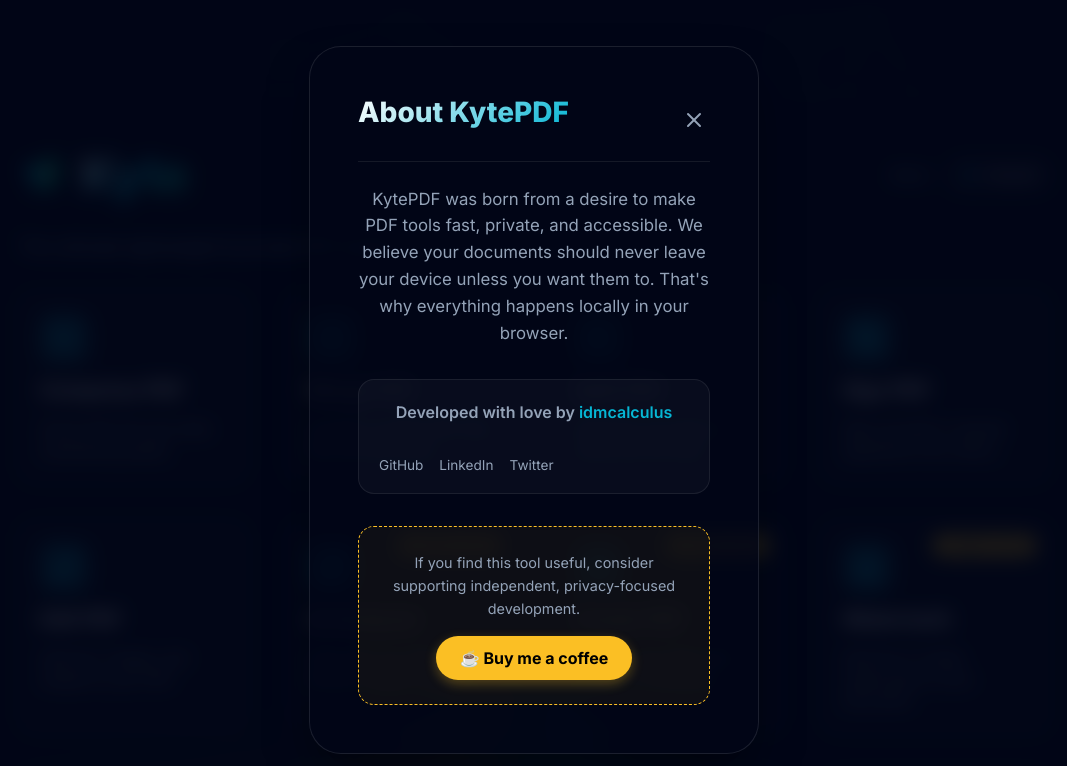
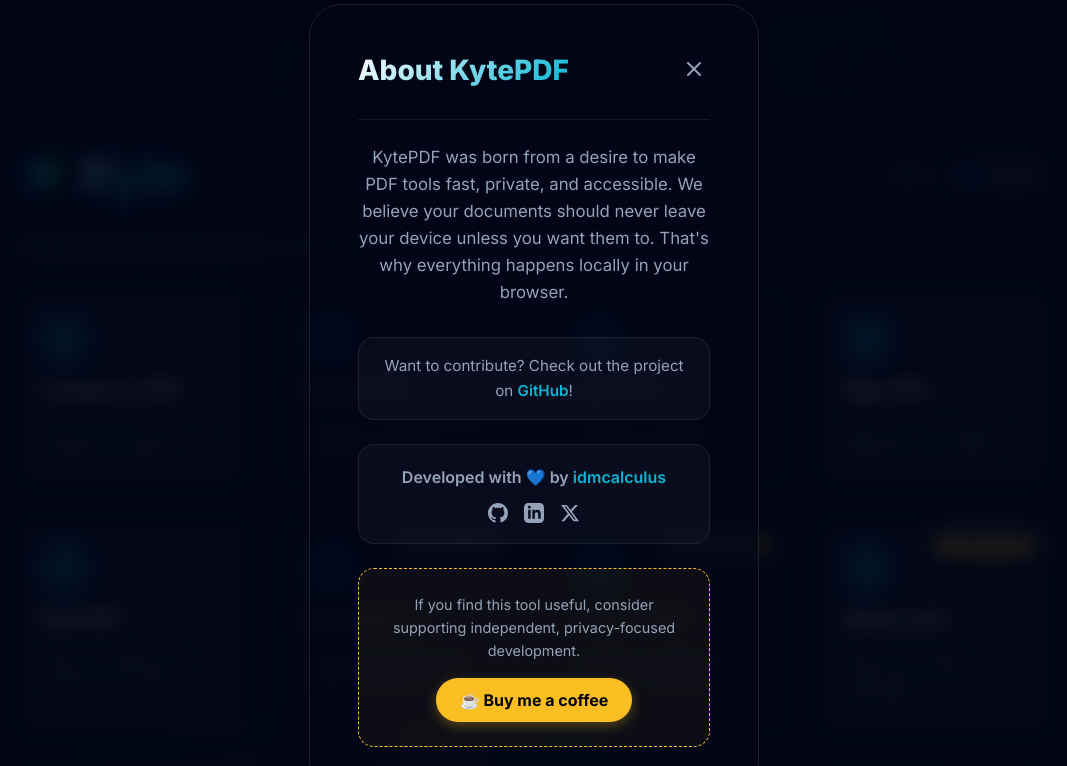
Before and after one commit to idmcalculus/kytepdf, a website built with Vite: page index.html in a window 1280 px wide. Both pictures are taken after a click on the button "About". Shown: the top 766 px of the page, without its empty margins (106-1173 px from the left). Built offline with nearby package versions, Linux system fonts and the light colour scheme.

Commit message:
feat(ui): enhance AboutModal with improved branding and social links
- Wrap "KytePDF" text in branding span for consistent styling
- Add aria-label to close button for improved accessibility
- Replace text-based social links with SVG icons (GitHub, LinkedIn, Twitter/X)
- Update developer credit link from GitHub to personal portfolio (idmcalculus.cv)
- Add heart emoji (💙) to developer credit for visual appeal
- Introduce new "about-contribute" section linking to GitHub repository
- Improve social icons styling with hover effects and scale transformation
- Fix alignment issues in about-header by changing align-items to flex-start
- Add proper spacing and centering for credits and contribute sections
- Fix file save operation by properly assigning writable handle to variable
- Enhance visual hierarchy and accessibility throughout the modal

```diff
--- a/components/AboutModal.ts
+++ b/components/AboutModal.ts
@@ -8,8 +8,8 @@ export class AboutModal extends HTMLElement {
       <div id="aboutOverlay" class="kyte-overlay hidden">
         <div class="kyte-modal about-modal">
           <div class="about-header">
-            <h2>About KytePDF</h2>
-            <button id="closeAbout" class="btn-close">
+            <h2>About <span class="kyte-brand">KytePDF</span></h2>
+            <button id="closeAbout" class="btn-close" aria-label="Close">
               <svg xmlns="http://www.w3.org/2000/svg" width="24" height="24" viewBox="0 0 24 24" fill="none" stroke="currentColor" stroke-width="2" stroke-linecap="round" stroke-linejoin="round"><line x1="18" y1="6" x2="6" y2="18"></line><line x1="6" y1="6" x2="18" y2="18"></line></svg>
             </button>
           </div>
@@ -20,12 +20,22 @@ export class AboutModal extends HTMLElement {
               That's why everything happens locally in your browser.
             </p>
 
+            <div class="about-contribute">
+              <p>Want to contribute? Check out the project on <a href="https://github.com/nicholasadamou/kytepdf" target="_blank" rel="noopener">GitHub</a>!</p>
+            </div>
+
             <div class="about-credits">
-              <p>Developed with love by <a href="https://github.com/idmcalculus" target="_blank" rel="noopener">idmcalculus</a></p>
+              <p>Developed with 💙 by <a href="https://idmcalculus.cv" target="_blank" rel="noopener">idmcalculus</a></p>
               <div class="social-icons">
-                <a href="https://github.com/idmcalculus" target="_blank" rel="noopener" title="GitHub">GitHub</a>
-                <a href="https://linkedin.com/in/idmcalculus" target="_blank" rel="noopener" title="LinkedIn">LinkedIn</a>
-                <a href="https://twitter.com/idmcalculus" target="_blank" rel="noopener" title="Twitter">Twitter</a>
+                <a href="https://github.com/idmcalculus" target="_blank" rel="noopener" title="GitHub" aria-label="GitHub">
+                  <svg xmlns="http://www.w3.org/2000/svg" width="20" height="20" viewBox="0 0 24 24" fill="currentColor"><path d="M12 0c-6.626 0-12 5.373-12 12 0 5.302 3.438 9.8 8.207 11.387.599.111.793-.261.793-.577v-2.234c-3.338.726-4.033-1.416-4.033-1.416-.546-1.387-1.333-1.756-1.333-1.756-1.089-.745.083-.729.083-.729 1.205.084 1.839 1.237 1.839 1.237 1.07 1.834 2.807 1.304 3.492.997.107-.775.418-1.305.762-1.604-2.665-.305-5.467-1.334-5.467-5.931 0-1.311.469-2.381 1.236-3.221-.124-.303-.535-1.524.117-3.176 0 0 1.008-.322 3.301 1.23.957-.266 1.983-.399 3.003-.404 1.02.005 2.047.138 3.006.404 2.291-1.552 3.297-1.23 3.297-1.23.653 1.653.242 2.874.118 3.176.77.84 1.235 1.911 1.235 3.221 0 4.609-2.807 5.624-5.479 5.921.43.372.823 1.102.823 2.222v3.293c0 .319.192.694.801.576 4.765-1.589 8.199-6.086 8.199-11.386 0-6.627-5.373-12-12-12z"/></svg>
+                </a>
+                <a href="https://linkedin.com/in/idmcalculus" target="_blank" rel="noopener" title="LinkedIn" aria-label="LinkedIn">
+                  <svg xmlns="http://www.w3.org/2000/svg" width="20" height="20" viewBox="0 0 24 24" fill="currentColor"><path d="M19 0h-14c-2.761 0-5 2.239-5 5v14c0 2.761 2.239 5 5 5h14c2.762 0 5-2.239 5-5v-14c0-2.761-2.238-5-5-5zm-11 19h-3v-11h3v11zm-1.5-12.268c-.966 0-1.75-.79-1.75-1.764s.784-1.764 1.75-1.764 1.75.79 1.75 1.764-.783 1.764-1.75 1.764zm13.5 12.268h-3v-5.604c0-3.368-4-3.113-4 0v5.604h-3v-11h3v1.765c1.396-2.586 7-2.777 7 2.476v6.759z"/></svg>
+                </a>
+                <a href="https://x.com/calculus_codes" target="_blank" rel="noopener" title="Twitter" aria-label="Twitter">
+                  <svg xmlns="http://www.w3.org/2000/svg" width="20" height="20" viewBox="0 0 24 24" fill="currentColor"><path d="M18.244 2.25h3.308l-7.227 8.26 8.502 11.24H16.17l-5.214-6.817L4.99 21.75H1.68l7.73-8.835L1.254 2.25H8.08l4.713 6.231zm-1.161 17.52h1.833L7.084 4.126H5.117z"/></svg>
+                </a>
               </div>
             </div>
 
--- a/components/BaseComponent.ts
+++ b/components/BaseComponent.ts
@@ -400,7 +400,7 @@ export class BaseComponent extends HTMLElement {
 						suggestedName,
 						types: [{ description: "PDF Document", accept: { "application/pdf": [".pdf"] } }],
 					});
-					await handle.createWritable();
+					const writable = await handle.createWritable();
 					await writable.write(pdfBytes);
 					await writable.close();
 					logger.info("File saved successfully via File System Access API");
--- a/style.css
+++ b/style.css
@@ -89,7 +89,7 @@ footer {
 .about-header {
   display: flex;
   justify-content: space-between;
-  align-items: center;
+  align-items: flex-start;
   margin-bottom: 1.5rem;
   border-bottom: 1px solid var(--border);
   padding-bottom: 1rem;
@@ -103,6 +103,11 @@ footer {
   -webkit-text-fill-color: transparent;
 }
 
+.about-header .btn-close {
+  margin-top: 0;
+  flex-shrink: 0;
+}
+
 .about-copy {
   font-size: 1.05rem;
   line-height: 1.7;
@@ -115,11 +120,16 @@ footer {
   border: 1px solid var(--border);
   border-radius: 1rem;
   padding: 1.25rem;
-  margin-bottom: 2rem;
+  margin-bottom: 1.5rem;
+  text-align: center;
+  display: flex;
+  flex-direction: column;
+  align-items: center;
+  justify-content: center;
 }
 
 .about-credits p {
-  margin-bottom: 0.75rem;
+  margin-bottom: 0.75rem !important;
   font-weight: 600;
 }
 
@@ -131,16 +141,56 @@ footer {
 .social-icons {
   display: flex;
   gap: 1rem;
+  align-items: center;
+  justify-content: center;
 }
 
 .social-icons a {
-  font-size: 0.85rem;
-  color: var(--text-muted);
-  transition: color 0.2s;
+  display: flex;
+  align-items: center;
+  justify-content: center;
+  color: var(--text-muted);
+  transition: color 0.2s, transform 0.2s;
 }
 
 .social-icons a:hover {
-  color: white;
+  color: var(--primary);
+  transform: scale(1.1);
+}
+
+.social-icons svg {
+  width: 20px;
+  height: 20px;
+}
+
+.about-contribute {
+  background: rgba(255, 255, 255, 0.03);
+  border: 1px solid var(--border);
+  border-radius: 1rem;
+  padding: 1rem 1.25rem;
+  margin-bottom: 1.5rem;
+  text-align: center;
+  display: flex;
+  align-items: center;
+  justify-content: center;
+}
+
+.about-contribute p {
+  margin: 0 !important;
+  padding: 0;
+  font-size: 0.95rem;
+  color: var(--text-muted);
+  line-height: 1.5;
+}
+
+.about-contribute a {
+  color: var(--primary);
+  text-decoration: none;
+  font-weight: 600;
+}
+
+.about-contribute a:hover {
+  text-decoration: underline;
 }
 
 .about-support {
```
